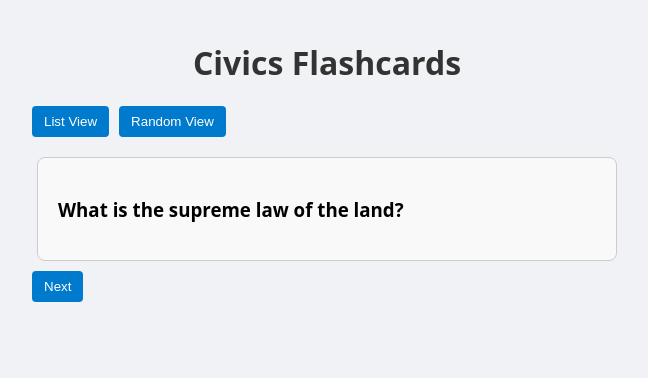
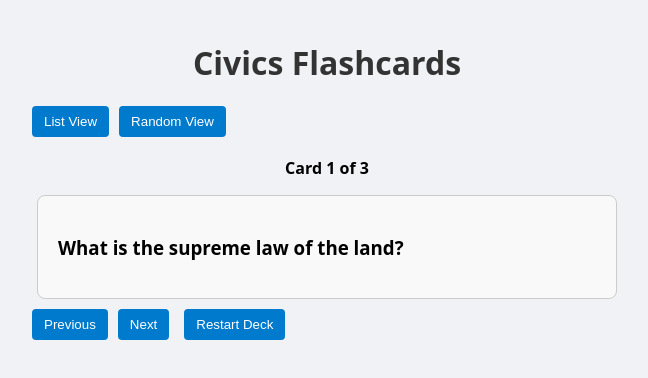
Before and after one commit to Joaquinrdlt/civics-128, a React (Vite) app: page / in a window 1280 px wide. Both pictures are taken after a click on the button "Random View". Shown: the top 378 px of the page, without its empty margins (313-961 px from the left). Built offline with nearby package versions, Linux system fonts and the light colour scheme.

Commit message:
Added more functinality
Added previous button, restart button, along some css

```diff
--- a/src/App.jsx
+++ b/src/App.jsx
@@ -1,21 +1,25 @@
-// src/App.jsx
+// handles switching between "List view" and "Random view" modes
 import { useState } from "react";
 import FlashcardList from "./components/FlashcardList";
 import Flashcard from "./components/Flashcard";
 import questions from "./data/questions";
 
 function App() {
-  const [mode, setMode] = useState("list"); // "list" or "random"
-  const [deck, setDeck] = useState([...questions]); // shuffled deck
+  // "list" shows all cards, "random" shows one card at a time
+  const [mode, setMode] = useState("list");
+  // holds a shuffled copy of all questions for random mode
+  const [deck, setDeck] = useState([...questions]);
+  // tracks the current card in use
   const [index, setIndex] = useState(0);
 
-  // Shuffle deck once when switching to random mode
+  // shuffle deck once when switching to random mode
   const shuffleDeck = () => {
     const shuffled = [...questions].sort(() => Math.random() - 0.5);
     setDeck(shuffled);
     setIndex(0);
   };
 
+  // moves to the next card in deck
   const nextCard = () => {
     setIndex((prev) => (prev + 1) % deck.length);
   };
@@ -41,12 +45,30 @@ function App() {
         <FlashcardList questions={questions} />
       ) : (
         <div>
+          {/* progress tracker */}
+          <p style={{ textAlign: "center", fontWeight: "bold" }}>
+            Card {index + 1} of {deck.length}
+          </p>
+          {/* current flashcard */}
           <Flashcard
-            key={index} // ensures fresh state each card
+            key={index} // ensures fresh state each card (for random mode)
             question={deck[index].question}
             answer={deck[index].answer}
           />
-          <button onClick={nextCard}>Next</button>
+          {/* Navigation Buttons */}
+          <div style={{ marginTop: "10px" }}>
+            <button
+              onClick={() =>
+                setIndex((prev) => (prev - 1 + deck.length) % deck.length)
+              }
+            >
+              Previous
+            </button>
+            <button onClick={nextCard}>Next</button>
+            <button onClick={shuffleDeck} style={{ marginLeft: "10px" }}>
+              Restart Deck
+            </button>
+          </div>
         </div>
       )}
     </div>
--- a/src/components/Flashcard.jsx
+++ b/src/components/Flashcard.jsx
@@ -1,10 +1,10 @@
-// src/components/Flashcard.jsx
+// shows one question and toggles the answer when clicked
 import { useState, useEffect } from "react";
 
 function Flashcard({ question, answer }) {
   const [showAnswer, setShowAnswer] = useState(false);
 
-  // Reset answer visibility whenever the question changes
+  // Resets the answer visibility whenever the question changes (for the randomizer mode)
   useEffect(() => {
     setShowAnswer(false);
   }, [question]);
--- a/src/components/FlashcardList.jsx
+++ b/src/components/FlashcardList.jsx
@@ -1,4 +1,4 @@
-// src/components/FlashcardList.jsx
+// loops through all questions and shows a flashcard for each
 import Flashcard from "./Flashcard";
 
 function FlashcardList({ questions }) {
--- a/src/index.css
+++ b/src/index.css
@@ -1,4 +1,4 @@
-/* src/index.css */
+/* global styles for the app */
 body {
   margin: 0;
   font-family: system-ui, sans-serif;
@@ -10,6 +10,7 @@ h1 {
   color: #333;
 }
 
+/* hover effect */
 .flashcard {
   transition: transform 0.2s ease;
 }
@@ -18,6 +19,7 @@ h1 {
   transform: scale(1.02);
 }
 
+/* button style */
 button {
   margin: 0 5px;
   padding: 8px 12px;
```
